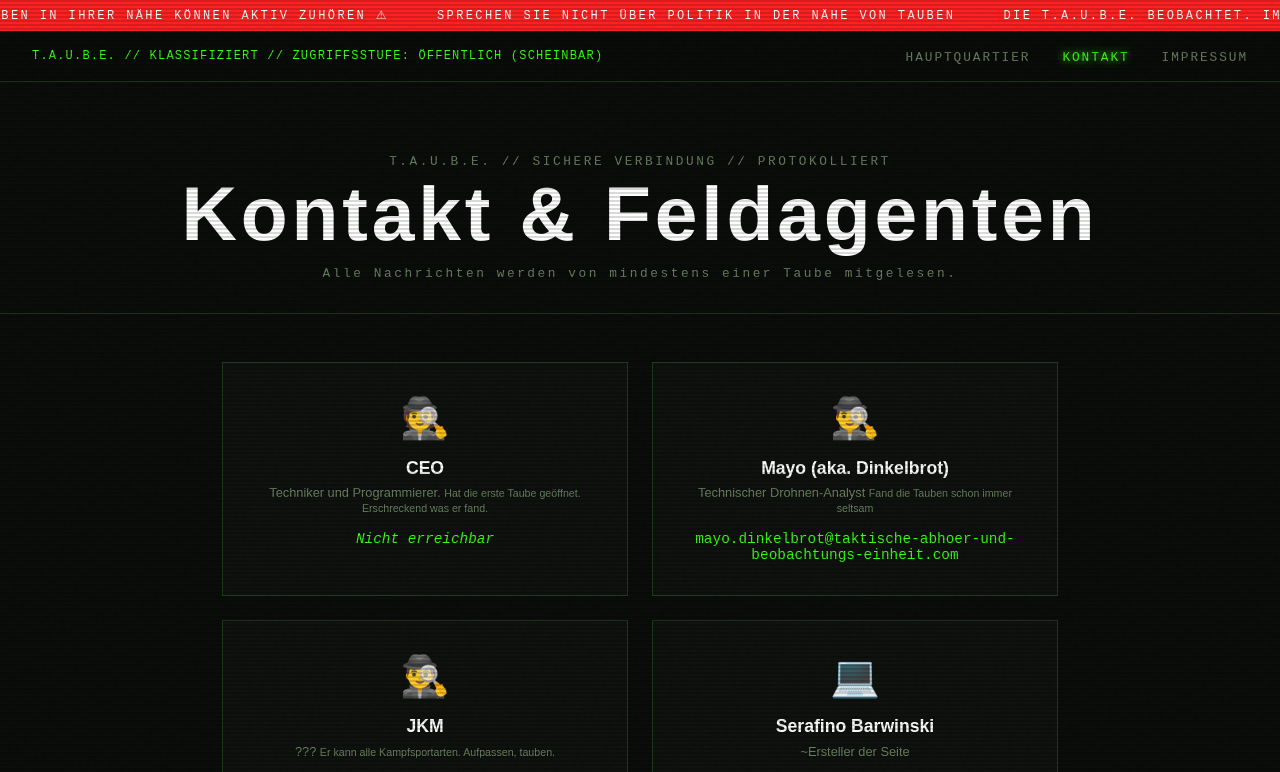
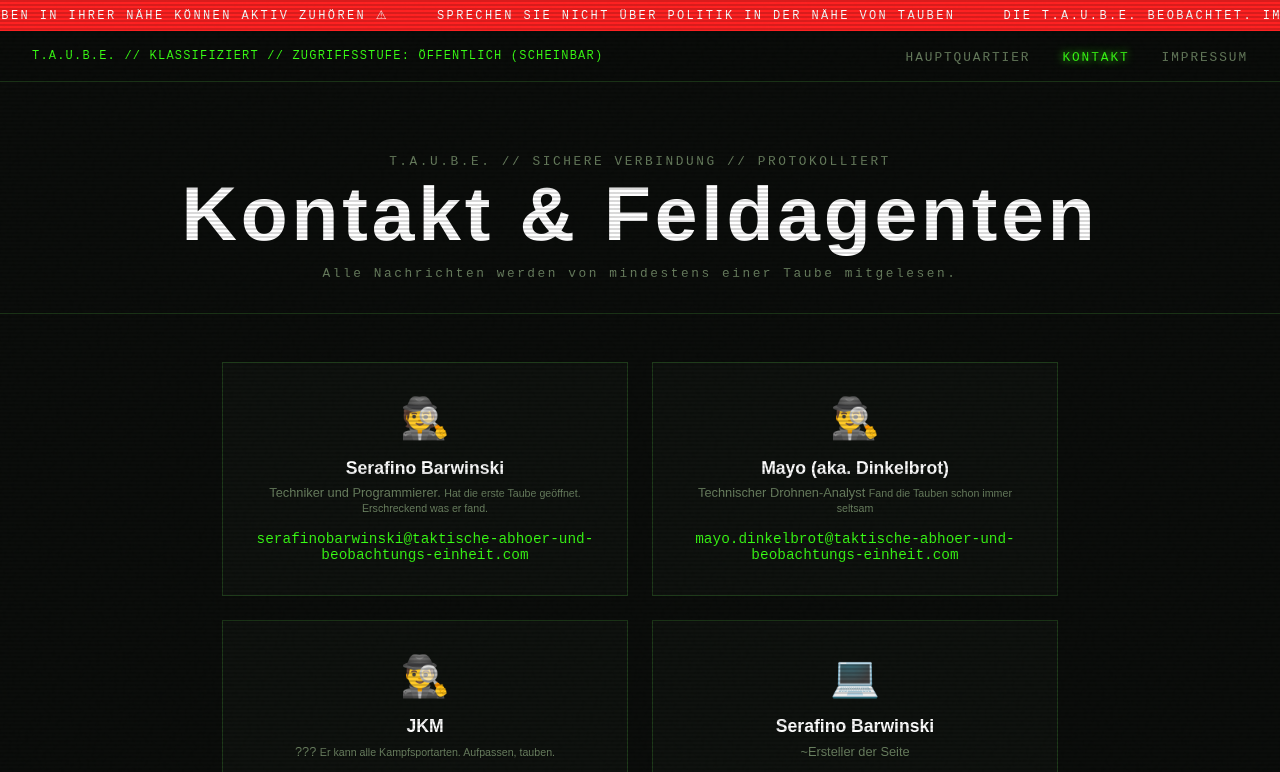
Before and after one commit to 404-Code-Studio/taktische-abhoer-und-beobachtungs-einheit.com, a website: page index.html in a window 1280 px wide. Both pictures are taken after a click on the link "KONTAKT". Shown: the top 772 px of the page. Drawn offline with Linux system fonts and the light colour scheme; a web font is replaced by a local one.

Commit message:
Fixed CEO to me

```diff
--- a/index.html
+++ b/index.html
@@ -797,10 +797,12 @@
 
       <div class="contact-card">
         <div class="icon">🕵️</div>
-        <div class="name">CEO</div>
+        <div class="name">Serafino Barwinski</div>
         <div class="role">Techniker und Programmierer. <small>Hat die erste Taube geöffnet. Erschreckend was er fand.</small></div>
         <div class="handle">
-          <em>Nicht erreichbar</em>
+        <div class="handle">
+          <a href="mailto:serafinobarwinski@taktische-abhoer-und-beobachtungs-einheit.com">serafinobarwinski@taktische-abhoer-und-beobachtungs-einheit.com</a>
+        </div>
         </div>
       </div>
 
```
Also changed, not shown: README.md, 1 other file.
